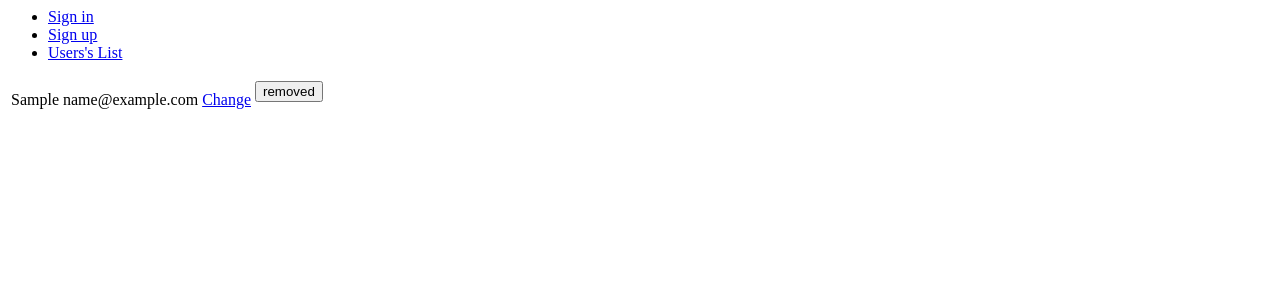
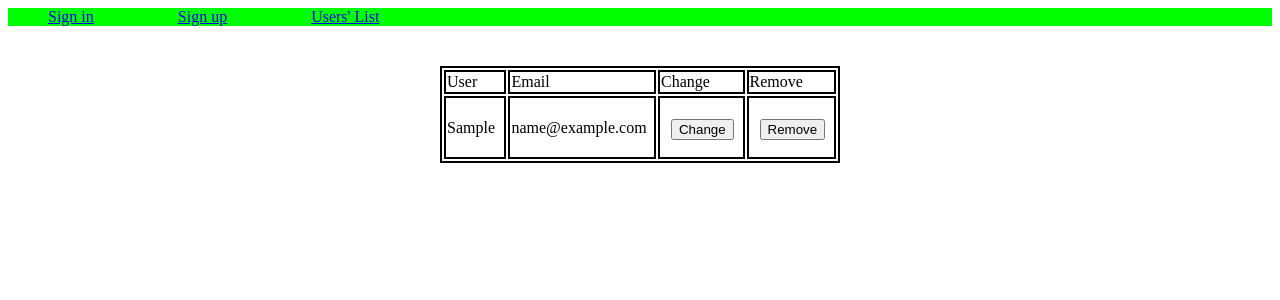
Before and after one commit to afrans/work-dm104a, a PHP site: page /user-list.php in a window 1280 px wide. Shown: the top 300 px of the page. Run offline with PHP 8.4, Linux system fonts and the light colour scheme; tables that the repository leaves empty or names only in its code hold one stand-in row (values such as "Sample post").

Commit message:
Add functions remove and change for users's data

```diff
--- a/css/main.css
+++ b/css/main.css
@@ -15,3 +15,32 @@ label{
     border: 2px solid #000;
     outline: none;
 }
+
+table, tr, td {
+    width: 400px;
+    height: 20px;
+    margin: 40px auto;
+    border: 2px solid black;
+}
+
+button {margin-top: 20px;margin-left: 10px;}
+
+a{
+    margin: 40px;
+    width: 400px;
+
+	outline-color: red;
+	outline-width: 5px;
+}
+
+a[href]:focus {
+	background-color: yellow;
+}
+
+.toolbar-header{
+    background-color: lime;
+}
+
+a:hover {
+	background-color: orange;
+}
--- a/header.php
+++ b/header.php
@@ -9,17 +9,21 @@
 
 <body>
 
-    <div class="navbar navbar-inverse navbar-fixed-top">
-        <div class="container">
+    <div >
 
-            <div>
-                <ul class="nav navbar-nav">
+            <p class="toolbar-header">
+
+                <!-- <ul class="nav navbar-nav">
                     <li><a href="sig-in-form.php">Sign in</a></li>
                     <li><a href="sig-up-form.php">Sign up</a></li>
                     <li><a href="user-list.php">Users's List</a></li>
-                </ul>
-            </div>
-        </div>
+                </ul> -->
+
+                <a href="sig-in-form.php">Sign in</a>
+                <a href="sig-up-form.php">Sign up</a>
+                <a href="user-list.php">Users' List</a>
+
+            </p>
     </div>
 
     <div class="container">
--- a/user-data.php
+++ b/user-data.php
@@ -18,3 +18,24 @@ function verifyUser($conection, $user) {
     $result = mysqli_query($conection, "select * from users where user= '{$user}'");
     return mysqli_fetch_assoc($result);
 }
+
+function verifyPassword($conection, $password) {
+    $result = mysqli_query($conection, "select * from users where password= '{$password}'");
+    return mysqli_fetch_assoc($result);
+}
+
+function removeUser($conection, $id) {
+    $query = "delete from users where id = {$id}";
+    return mysqli_query($conection, $query);
+}
+
+function findUser($conection, $id) {
+    $query = "select * from users where id = {$id}";
+    $resultado = mysqli_query($conection, $query);
+    return mysqli_fetch_assoc($resultado);
+}
+
+function changeUser($conection, $id, $user, $email, $password) {
+    $query = "update users set user='{$user}', email = '{$email}', password = '{$password}' where id = {$id}";
+    return mysqli_query($conection, $query);
+}
--- a/user-list.php
+++ b/user-list.php
@@ -2,26 +2,42 @@
 include("conect.php");
 include("user-data.php");
 
-if(array_key_exists("remove", $_GET) && $_GET['remove']=='true') { ?>
+if(array_key_exists("removed", $_GET) && $_GET['removed']=='true') { ?>
 <p class="alert-success">User was removed !</p>
 
 <?php }
 $users = listUsers($conection);
 ?>
-<table class="table table-striped table-bordered">
+<table >
+
+    <tr>
+        <td>User</td>
+        <td>Email</td>
+        <td>Change</td>
+        <td>Remove</td>
+    </tr>
+
 <?php
 foreach($users as $user) :
 ?>
     <tr>
         <td><?= $user['user'] ?></td>
         <td><?= $user['email'] ?></td>
-        <td><a class="btn btn-primary" href="user-change.php?id=<?=$user['id']?>">Change</a>
+        <td>
+        <form action="sig-up-form-change.php" method="post">
+            <input type="hidden" name="id" value="<?=$user['id']?>">
+            <button >Change</button>
+        </form>
+
+        </td>
+
         <td>
 
         <form action="user-remove.php" method="post">
             <input type="hidden" name="id" value="<?=$user['id']?>">
-            <button class="btn btn-danger">removed</button>
+            <button >Remove</button>
         </form>
+
         </td>
     </tr>
 
```
Also changed, not shown: user-change.php (+19 -0 lines), user-remove.php (+13 -0 lines), user-verify.php (+15 -2 lines).
